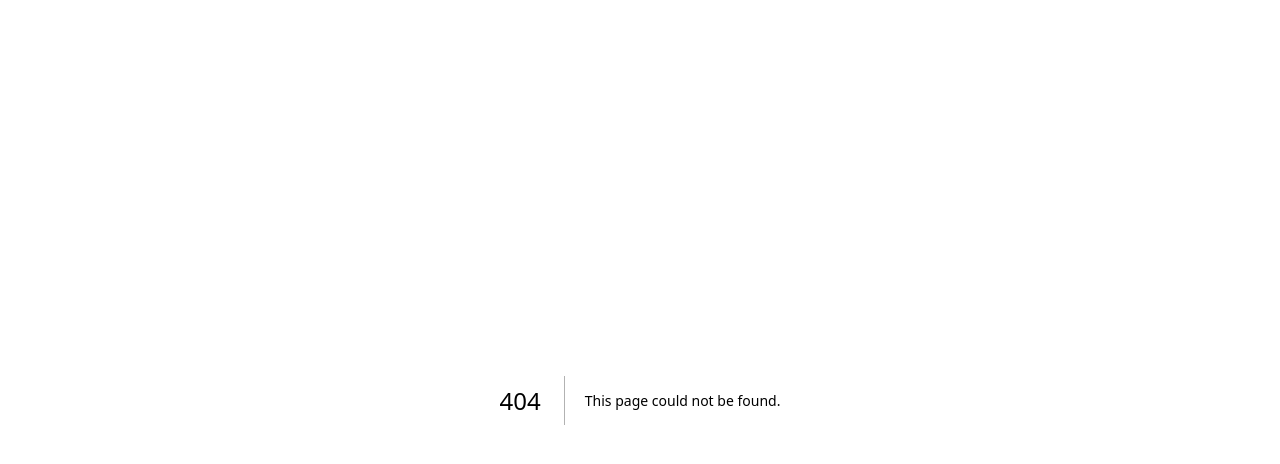
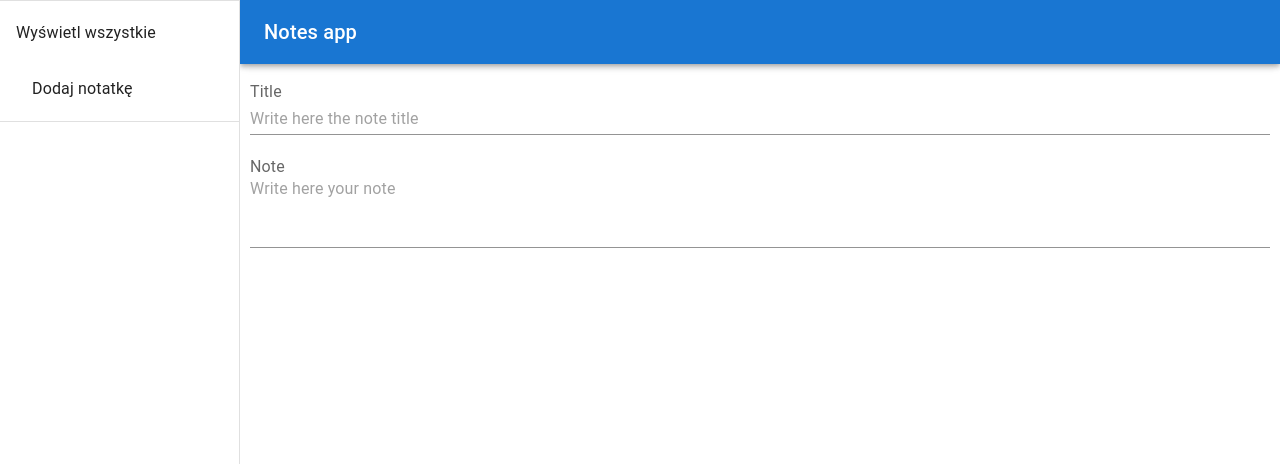
Before and after one commit to Tulipanik/note-app, a Next.js app: page /add in a window 1280 px wide. Before the commit this address had no page. Shown: the top 464 px of the page. Built offline with nearby package versions, Linux system fonts and the light colour scheme.

Commit message:
Skeleton of the project

```diff
--- /dev/null
+++ b/src/app/add/page.js
@@ -0,0 +1,36 @@
+import { FormLabel, Input, FormGroup, Box } from "@mui/material";
+
+const drawerWidth = 240;
+
+export default function AddForm() {
+  return (
+    <Box
+      sx={{
+        marginTop: "10vh",
+        width: `calc(100% - ${drawerWidth}px - 20px)`,
+        ml: `${drawerWidth + 10}px`,
+      }}
+    >
+      <FormGroup>
+        <FormLabel>Title</FormLabel>
+        <Input
+          sx={{ marginBottom: "20px" }}
+          placeholder="Write here the note title"
+        />
+        <FormLabel>Note</FormLabel>
+        <Input
+          multiline
+          rows={4}
+          sx={{ marginTop: "20px", width: "100", height: "50px" }}
+          placeholder="Write here your note"
+        />
+        <div>
+          <Input
+            type="Submit"
+            sx={{ textAlign: "center", alignItems: "center" }}
+          />
+        </div>
+      </FormGroup>
+    </Box>
+  );
+}
--- a/src/app/globals.css
+++ b/src/app/globals.css
@@ -1,27 +1,25 @@
-@tailwind base;
-@tailwind components;
-@tailwind utilities;
-
-:root {
-  --foreground-rgb: 0, 0, 0;
-  --background-start-rgb: 214, 219, 220;
-  --background-end-rgb: 255, 255, 255;
+form > input {
+  display: block;
+  margin-left: 0;
 }
 
-@media (prefers-color-scheme: dark) {
-  :root {
-    --foreground-rgb: 255, 255, 255;
-    --background-start-rgb: 0, 0, 0;
-    --background-end-rgb: 0, 0, 0;
-  }
+.typography {
+  background-color: grey;
 }
 
-body {
-  color: rgb(var(--foreground-rgb));
-  background: linear-gradient(
-      to bottom,
-      transparent,
-      rgb(var(--background-end-rgb))
-    )
-    rgb(var(--background-start-rgb));
+.App {
+  font-family: sans-serif;
+  text-align: center;
 }
+
+.noteContainer {
+  display: flex-box;
+  width: 100vw;
+  margin-right: 0;
+}
+
+.note {
+  width: 28%;
+  margin: 10px;
+  background-color: yellow;
+}
--- a/src/app/layout.js
+++ b/src/app/layout.js
@@ -1,17 +1,21 @@
-import { Inter } from 'next/font/google'
-import './globals.css'
+import { Inter } from "next/font/google";
+import "./globals.css";
+import { Title } from "./title";
 
-const inter = Inter({ subsets: ['latin'] })
+const inter = Inter({ subsets: ["latin"] });
 
 export const metadata = {
-  title: 'Create Next App',
-  description: 'Generated by create next app',
-}
+  title: "Create Next App",
+  description: "Generated by create next app",
+};
 
 export default function RootLayout({ children }) {
   return (
     <html lang="en">
-      <body className={inter.className}>{children}</body>
+      <body className={inter.className}>
+        <Title />
+        {children}
+      </body>
     </html>
-  )
+  );
 }
--- a/src/app/page.js
+++ b/src/app/page.js
@@ -1,113 +1,5 @@
-import Image from 'next/image'
+import Image from "next/image";
 
 export default function Home() {
-  return (
-    <main className="flex min-h-screen flex-col items-center justify-between p-24">
-      <div className="z-10 max-w-5xl w-full items-center justify-between font-mono text-sm lg:flex">
-        <p className="fixed left-0 top-0 flex w-full justify-center border-b border-gray-300 bg-gradient-to-b from-zinc-200 pb-6 pt-8 backdrop-blur-2xl dark:border-neutral-800 dark:bg-zinc-800/30 dark:from-inherit lg:static lg:w-auto  lg:rounded-xl lg:border lg:bg-gray-200 lg:p-4 lg:dark:bg-zinc-800/30">
-          Get started by editing&nbsp;
-          <code className="font-mono font-bold">src/app/page.js</code>
-        </p>
-        <div className="fixed bottom-0 left-0 flex h-48 w-full items-end justify-center bg-gradient-to-t from-white via-white dark:from-black dark:via-black lg:static lg:h-auto lg:w-auto lg:bg-none">
-          <a
-            className="pointer-events-none flex place-items-center gap-2 p-8 lg:pointer-events-auto lg:p-0"
-            href="https://vercel.com?utm_source=create-next-app&utm_medium=appdir-template&utm_campaign=create-next-app"
-            target="_blank"
-            rel="noopener noreferrer"
-          >
-            By{' '}
-            <Image
-              src="/vercel.svg"
-              alt="Vercel Logo"
-              className="dark:invert"
-              width={100}
-              height={24}
-              priority
-            />
-          </a>
-        </div>
-      </div>
-
-      <div className="relative flex place-items-center before:absolute before:h-[300px] before:w-[480px] before:-translate-x-1/2 before:rounded-full before:bg-gradient-radial before:from-white before:to-transparent before:blur-2xl before:content-[''] after:absolute after:-z-20 after:h-[180px] after:w-[240px] after:translate-x-1/3 after:bg-gradient-conic after:from-sky-200 after:via-blue-200 after:blur-2xl after:content-[''] before:dark:bg-gradient-to-br before:dark:from-transparent before:dark:to-blue-700 before:dark:opacity-10 after:dark:from-sky-900 after:dark:via-[#0141ff] after:dark:opacity-40 before:lg:h-[360px] z-[-1]">
-        <Image
-          className="relative dark:drop-shadow-[0_0_0.3rem_#ffffff70] dark:invert"
-          src="/next.svg"
-          alt="Next.js Logo"
-          width={180}
-          height={37}
-          priority
-        />
-      </div>
-
-      <div className="mb-32 grid text-center lg:max-w-5xl lg:w-full lg:mb-0 lg:grid-cols-4 lg:text-left">
-        <a
-          href="https://nextjs.org/docs?utm_source=create-next-app&utm_medium=appdir-template&utm_campaign=create-next-app"
-          className="group rounded-lg border border-transparent px-5 py-4 transition-colors hover:border-gray-300 hover:bg-gray-100 hover:dark:border-neutral-700 hover:dark:bg-neutral-800/30"
-          target="_blank"
-          rel="noopener noreferrer"
-        >
-          <h2 className={`mb-3 text-2xl font-semibold`}>
-            Docs{' '}
-            <span className="inline-block transition-transform group-hover:translate-x-1 motion-reduce:transform-none">
-              -&gt;
-            </span>
-          </h2>
-          <p className={`m-0 max-w-[30ch] text-sm opacity-50`}>
-            Find in-depth information about Next.js features and API.
-          </p>
-        </a>
-
-        <a
-          href="https://nextjs.org/learn?utm_source=create-next-app&utm_medium=appdir-template-tw&utm_campaign=create-next-app"
-          className="group rounded-lg border border-transparent px-5 py-4 transition-colors hover:border-gray-300 hover:bg-gray-100 hover:dark:border-neutral-700 hover:dark:bg-neutral-800 hover:dark:bg-opacity-30"
-          target="_blank"
-          rel="noopener noreferrer"
-        >
-          <h2 className={`mb-3 text-2xl font-semibold`}>
-            Learn{' '}
-            <span className="inline-block transition-transform group-hover:translate-x-1 motion-reduce:transform-none">
-              -&gt;
-            </span>
-          </h2>
-          <p className={`m-0 max-w-[30ch] text-sm opacity-50`}>
-            Learn about Next.js in an interactive course with&nbsp;quizzes!
-          </p>
-        </a>
-
-        <a
-          href="https://vercel.com/templates?framework=next.js&utm_source=create-next-app&utm_medium=appdir-template&utm_campaign=create-next-app"
-          className="group rounded-lg border border-transparent px-5 py-4 transition-colors hover:border-gray-300 hover:bg-gray-100 hover:dark:border-neutral-700 hover:dark:bg-neutral-800/30"
-          target="_blank"
-          rel="noopener noreferrer"
-        >
-          <h2 className={`mb-3 text-2xl font-semibold`}>
-            Templates{' '}
-            <span className="inline-block transition-transform group-hover:translate-x-1 motion-reduce:transform-none">
-              -&gt;
-            </span>
-          </h2>
-          <p className={`m-0 max-w-[30ch] text-sm opacity-50`}>
-            Explore starter templates for Next.js.
-          </p>
-        </a>
-
-        <a
-          href="https://vercel.com/new?utm_source=create-next-app&utm_medium=appdir-template&utm_campaign=create-next-app"
-          className="group rounded-lg border border-transparent px-5 py-4 transition-colors hover:border-gray-300 hover:bg-gray-100 hover:dark:border-neutral-700 hover:dark:bg-neutral-800/30"
-          target="_blank"
-          rel="noopener noreferrer"
-        >
-          <h2 className={`mb-3 text-2xl font-semibold`}>
-            Deploy{' '}
-            <span className="inline-block transition-transform group-hover:translate-x-1 motion-reduce:transform-none">
-              -&gt;
-            </span>
-          </h2>
-          <p className={`m-0 max-w-[30ch] text-sm opacity-50`}>
-            Instantly deploy your Next.js site to a shareable URL with Vercel.
-          </p>
-        </a>
-      </div>
-    </main>
-  )
+  return <div></div>;
 }
--- /dev/null
+++ b/src/app/title.js
@@ -0,0 +1,91 @@
+"use client";
+
+import * as React from "react";
+import Box from "@mui/material/Box";
+import CssBaseline from "@mui/material/CssBaseline";
+import AppBar from "@mui/material/AppBar";
+import Toolbar from "@mui/material/Toolbar";
+import Typography from "@mui/material/Typography";
+import { Drawer } from "@mui/material";
+import { Divider } from "@mui/material";
+import { List } from "@mui/material";
+import { ListItem } from "@mui/material";
+import { ListItemButton } from "@mui/material";
+import { ListItemText } from "@mui/material";
+import axios from "axios";
+import { useRouter } from "next/navigation";
+
+const drawerWidth = 240;
+
+export function Title() {
+  const [groups, setGroups] = React.useState([]);
+  const router = useRouter();
+
+  const changeGroup = () => {};
+
+  const getNotes = () => {
+    console.log("Siema");
+    // axios.get("http://localhost:8080/notes").then((res) => {
+    //   console.log(res);
+    //   setGroups(res.data);
+    // });
+  };
+
+  getNotes();
+
+  const showAll = () => {};
+  return (
+    <Box sx={{ display: "flex" }}>
+      <CssBaseline />
+      <AppBar
+        position="fixed"
+        sx={{
+          width: `calc(100% - ${drawerWidth}px)`,
+          ml: `${drawerWidth}px`,
+        }}
+      >
+        <Toolbar>
+          <Typography variant="h6" noWrap component="div">
+            Notes app
+          </Typography>
+        </Toolbar>
+      </AppBar>
+      <Drawer
+        sx={{
+          width: drawerWidth,
+          flexShrink: 0,
+          "& .MuiDrawer-paper": {
+            width: drawerWidth,
+            boxSizing: "border-box",
+          },
+        }}
+        variant="permanent"
+        anchor="left"
+      >
+        <Divider />
+        <List>
+          <ListItem key={1} disablePadding>
+            <ListItemButton onClick={showAll}>
+              <ListItemText primary={"Wyświetl wszystkie"} />
+            </ListItemButton>
+          </ListItem>
+          <ListItem>
+            <ListItemButton onClick={() => router.push("/add")}>
+              <ListItemText primary={"Dodaj notatkę"} />
+            </ListItemButton>
+          </ListItem>
+          <Divider />
+          {[...groups].map((text, index) => {
+            return (
+              <ListItem key={index} disablePadding>
+                <ListItemButton onClick={() => changeGroup(text)}>
+                  <ListItemText primary={text} />
+                </ListItemButton>
+              </ListItem>
+            );
+          })}
+        </List>
+      </Drawer>
+    </Box>
+  );
+}
```
Also changed, not shown: package.json (+8 -2 lines), 1 other file (tests, documents, lock files or other folders).
